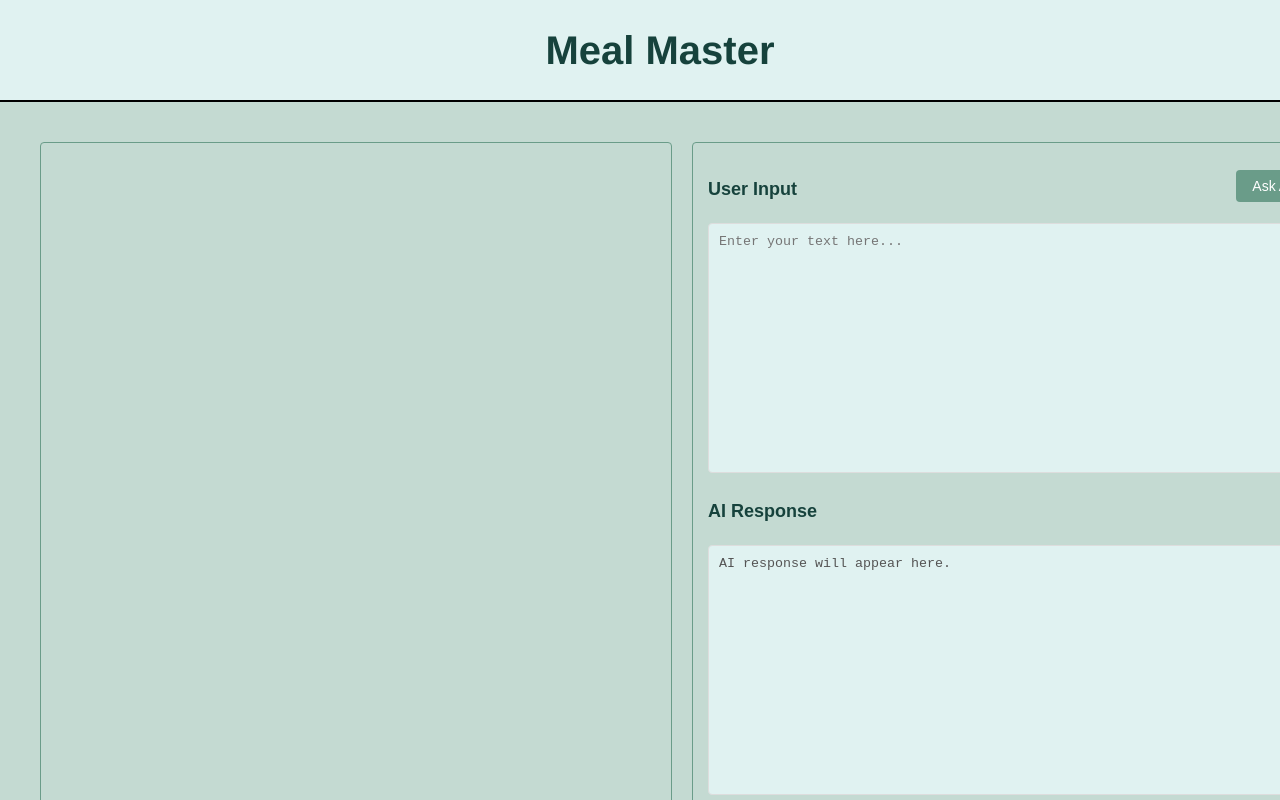
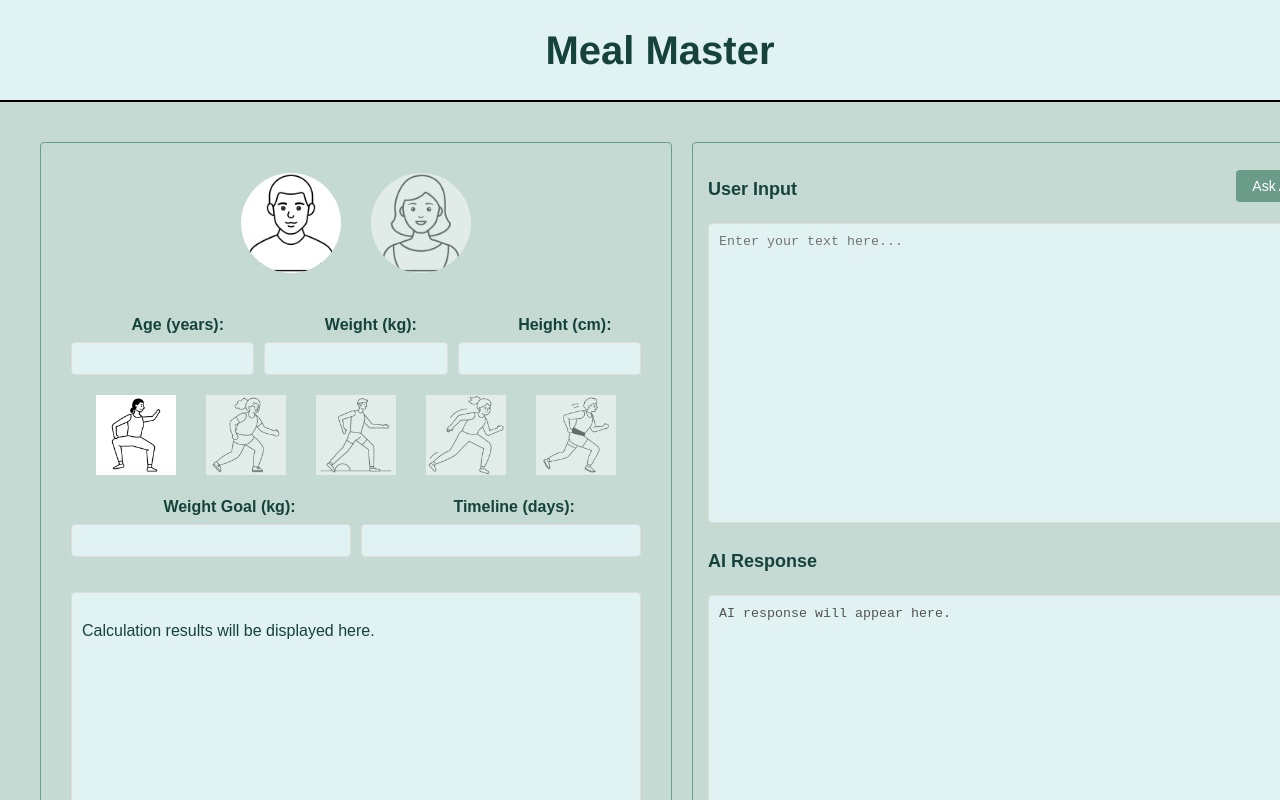
Before and after one commit to igor-eremn/meal-master-client, a React (Vite) app: page / in a window 1280 px wide. Shown: the top 800 px of the page. Built offline with nearby package versions, Linux system fonts and the light colour scheme.

Commit message:
added default calculator layout

```diff
--- a/src/components/calculator/Calculator.css
+++ b/src/components/calculator/Calculator.css
@@ -0,0 +1,76 @@
+.calculator {
+    padding: 15px;
+    border-radius: 4px;
+  }
+
+  .gender-selection, .activity-selection {
+    display: flex;
+    justify-content: center;
+  }
+  .gender-selection{
+    margin-bottom: 40px;
+  }
+  .activity-selection{
+    margin-top: 20px;
+    margin-bottom: 20px;
+  }
+
+  .gender-icon, .activity-icon {
+    margin: 0 15px;
+    cursor: pointer;
+    opacity: 0.5;
+    transition: opacity 0.3s ease;
+  }
+  .gender-icon{
+    width: 100px;
+    height: 100px;
+    border-radius: 50%;
+  }
+  .activity-icon{
+    width: 80px;
+    height: 80px;
+  }
+
+  .gender-icon.selected, .activity-icon.selected {
+    opacity: 1;
+  }
+
+  .input-row {
+    display: flex;
+    justify-content: space-between;
+    margin-bottom: 15px;
+  }
+
+  .input-group {
+    flex: 1;
+    margin-right: 10px;
+  }
+
+  .input-group:last-child {
+    margin-right: 0;
+  }
+
+  .input-group label {
+    display: block;
+    margin-bottom: 5px;
+    font-weight: bold;
+    padding-left: 33%;
+  }
+
+  .input-group input {
+    width: 100%;
+    padding: 8px;
+    border: 1px solid #ddd;
+    background-color: #e0f2f1;
+    border-radius: 4px;
+    box-sizing: border-box;
+  }
+
+  .calculation-area {
+    margin-top: 35px;
+    min-height: 280px;
+    padding: 10px;
+    background-color: #e0f2f1;
+    border: 1px solid #ddd;
+    border-radius: 4px;
+  }
--- a/src/components/calculator/Calculator.jsx
+++ b/src/components/calculator/Calculator.jsx
@@ -0,0 +1,87 @@
+import React, { useState } from 'react';
+import './Calculator.css';
+
+import manIcon from '../../assets/man-icon.png';
+import womanIcon from '../../assets/woman-icon.png';
+import activity1Icon from '../../assets/al-1.png';
+import activity2Icon from '../../assets/al-2.png';
+import activity3Icon from '../../assets/al-3.png';
+import activity4Icon from '../../assets/al-4.png';
+import activity5Icon from '../../assets/al-5.png';
+
+const Calculator = () => {
+  const [gender, setGender] = useState('male');
+  const [age, setAge] = useState('');
+  const [weight, setWeight] = useState('');
+  const [height, setHeight] = useState('');
+  const [activity, setActivity] = useState(1);
+  const [weightGoal, setWeightGoal] = useState('');
+  const [timeline, setTimeline] = useState('');
+
+  return (
+    <div className="calculator">
+      <div className="gender-selection">
+        <img
+          src={manIcon}
+          alt="Male"
+          className={`gender-icon ${gender === 'male' ? 'selected' : ''}`}
+          onClick={() => setGender('male')}
+        />
+        <img
+          src={womanIcon}
+          alt="Female"
+          className={`gender-icon ${gender === 'female' ? 'selected' : ''}`}
+          onClick={() => setGender('female')}
+        />
+      </div>
+
+      <div className="input-row">
+        <div className="input-group">
+          <label>Age (years):</label>
+          <input type="number" value={age} onChange={(e) => setAge(e.target.value)} />
+        </div>
+
+        <div className="input-group">
+          <label>Weight (kg):</label>
+          <input type="number" value={weight} onChange={(e) => setWeight(e.target.value)} />
+        </div>
+
+        <div className="input-group">
+          <label>Height (cm):</label>
+          <input type="number" value={height} onChange={(e) => setHeight(e.target.value)} />
+        </div>
+      </div>
+
+      <div className="activity-selection">
+        {[activity1Icon, activity2Icon, activity3Icon, activity4Icon, activity5Icon].map((icon, index) => (
+          <img
+            key={index}
+            src={icon}
+            alt={`Activity ${index + 1}`}
+            className={`activity-icon ${activity === index + 1 ? 'selected' : ''}`}
+            onClick={() => setActivity(index + 1)}
+          />
+        ))}
+      </div>
+
+      <div className="input-row">
+        <div className="input-group">
+          <label>Weight Goal (kg):</label>
+          <input type="number" value={weightGoal} onChange={(e) => setWeightGoal(e.target.value)} />
+        </div>
+
+        <div className="input-group">
+          <label>Timeline (days):</label>
+          <input type="number" value={timeline} onChange={(e) => setTimeline(e.target.value)} />
+        </div>
+      </div>
+
+      <div className="calculation-area">
+        {/* Calculation results will go here */}
+        <p>Calculation results will be displayed here.</p>
+      </div>
+    </div>
+  );
+};
+
+export default Calculator;
--- a/src/pages/Home.css
+++ b/src/pages/Home.css
@@ -28,8 +28,8 @@
 
   .input-area, .response-area {
     width: 96.5%;
-    min-height: 200px;
-    max-height: 400px;
+    min-height: 300px;
+    max-height: 300px;
     height: 250px;
     border: 1px solid #ddd;
     border-radius: 4px;
--- a/src/pages/Home.jsx
+++ b/src/pages/Home.jsx
@@ -1,5 +1,6 @@
 import React, { useState, useEffect } from 'react';
 import './Home.css';
+import Calculator from '../components/calculator/Calculator';
 
 const Home = () => {
   const [userInput, setUserInput] = useState(sessionStorage.getItem('userInput') || '');
@@ -44,10 +45,10 @@ const Home = () => {
     <div className="home-container">
       <div className="grid-container">
         <div className="input-column">
-
+          <Calculator />
         </div>
         <div className="response-column">
-        <div className="input-header">
+          <div className="input-header">
             <h3 className="column-title">User Input</h3>
             <button className="ask-ai-button" onClick={askAI}>Ask AI</button>
           </div>
```
